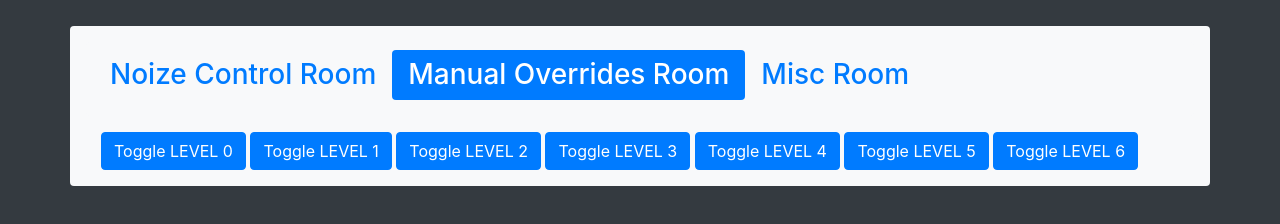
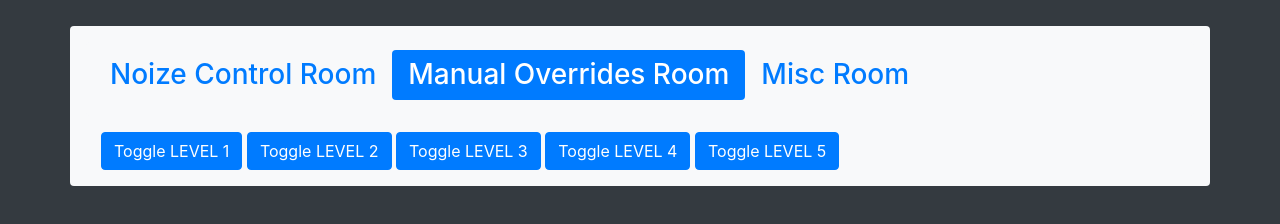
Before and after one commit to megafinz/PartyLevelBot4000, a website: page party-hq.html in a window 1280 px wide. Both pictures are taken after a click on the link "Manual Overrides Room". Shown: the part 86-310 px from the top of the page. Drawn offline with nearby package versions, Linux system fonts and the light colour scheme; no server answers.

Commit message:
Update manual override list for new gifs

```diff
--- a/party-hq.html
+++ b/party-hq.html
@@ -114,13 +114,11 @@
 
                 <div id="overrides" class="tab-pane fade">
                     <div class="container">
-                        <button class="btn btn-primary" onclick="toggleLvl(0)">Toggle LEVEL 0</button>
-                        <button class="btn btn-primary" onclick="toggleLvl(1)">Toggle LEVEL 1</button>
-                        <button class="btn btn-primary" onclick="toggleLvl(2)">Toggle LEVEL 2</button>
-                        <button class="btn btn-primary" onclick="toggleLvl(3)">Toggle LEVEL 3</button>
-                        <button class="btn btn-primary" onclick="toggleLvl(4)">Toggle LEVEL 4</button>
-                        <button class="btn btn-primary" onclick="toggleLvl(5)">Toggle LEVEL 5</button>
-                        <button class="btn btn-primary" onclick="toggleLvl(6)">Toggle LEVEL 6</button>
+                        <button class="btn btn-primary" onclick="toggleLvl(0)">Toggle LEVEL 1</button>
+                        <button class="btn btn-primary" onclick="toggleLvl(1)">Toggle LEVEL 2</button>
+                        <button class="btn btn-primary" onclick="toggleLvl(2)">Toggle LEVEL 3</button>
+                        <button class="btn btn-primary" onclick="toggleLvl(3)">Toggle LEVEL 4</button>
+                        <button class="btn btn-primary" onclick="toggleLvl(4)">Toggle LEVEL 5</button>
                     </div>
                 </div>
 
```
